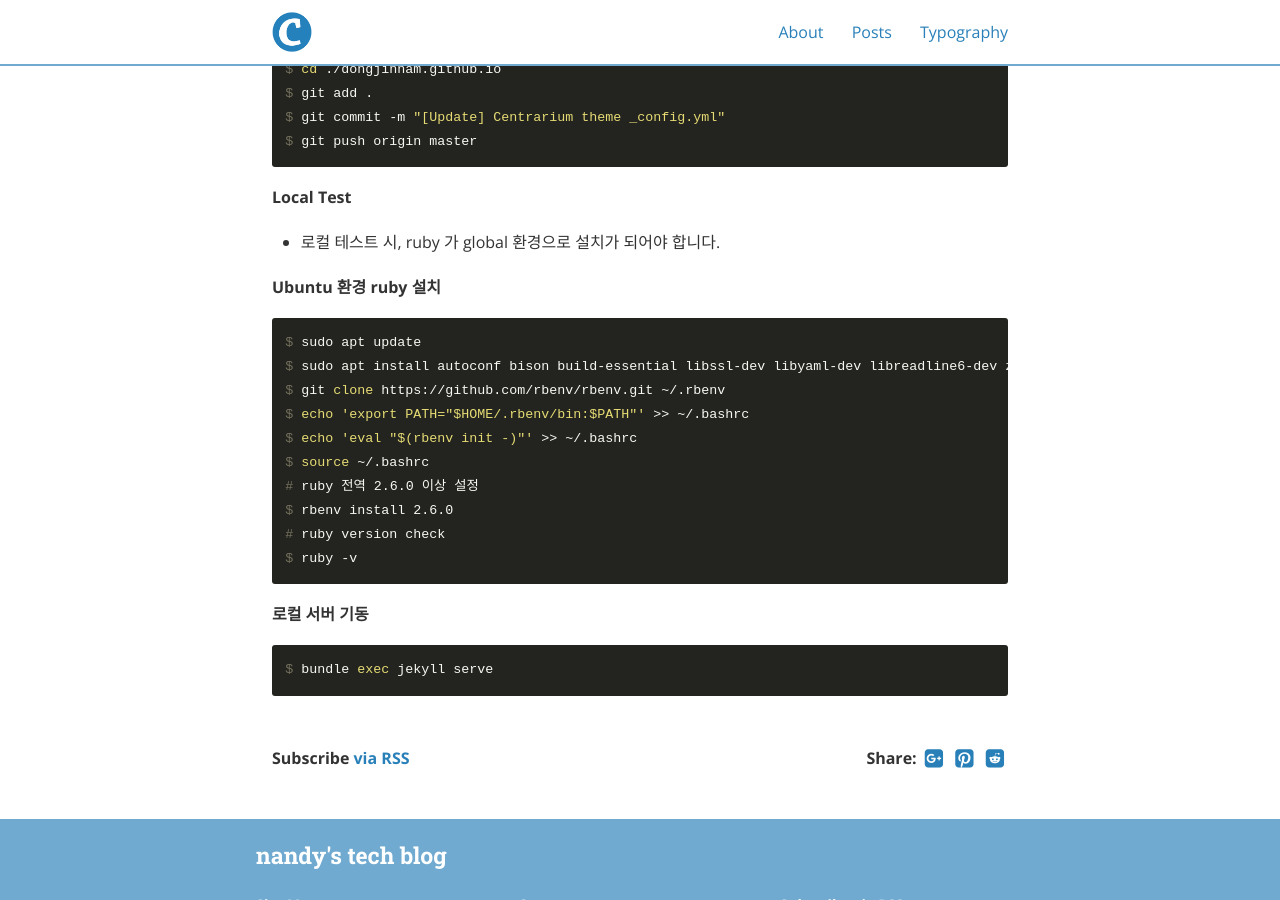
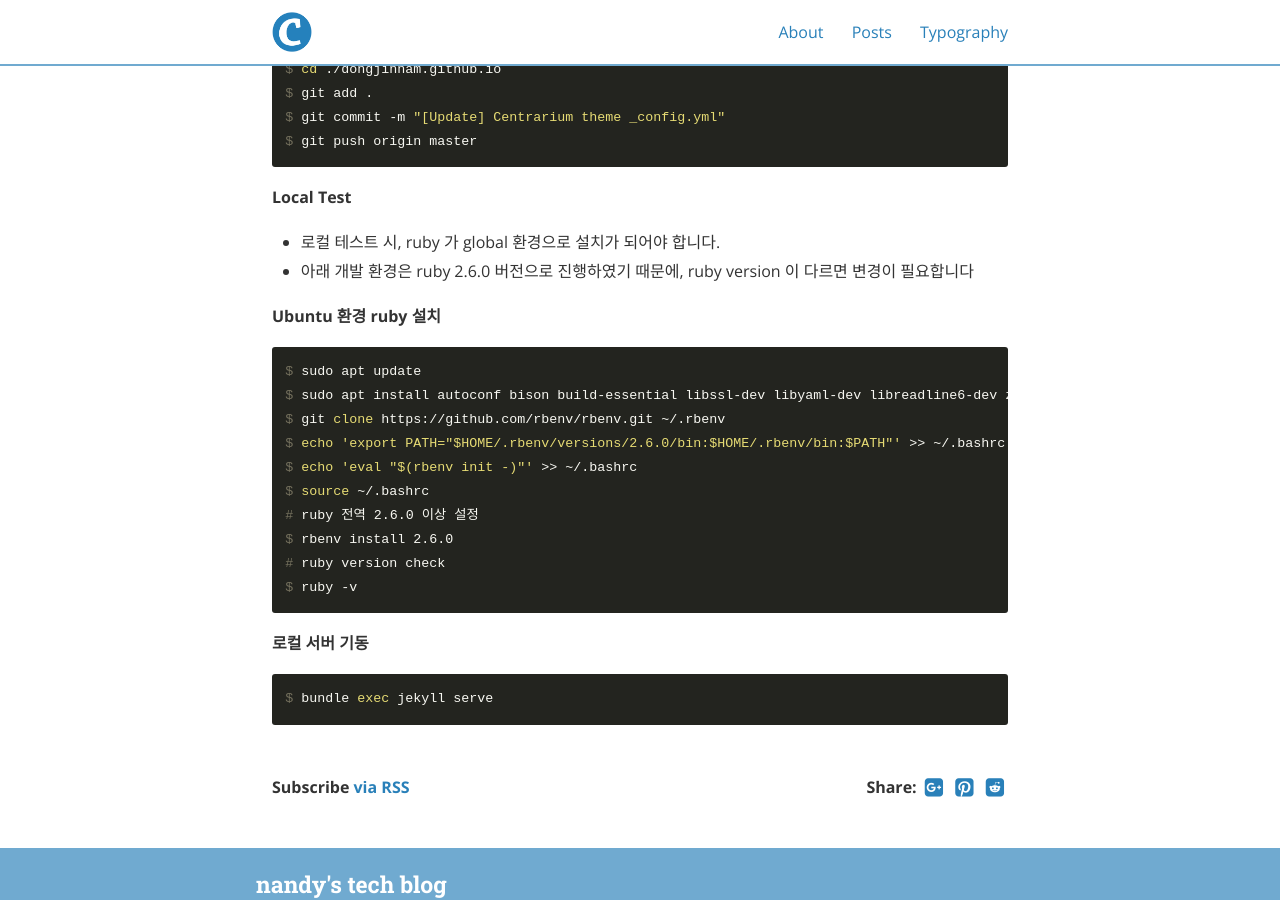
Before and after one commit to DongJinNam/dongjinnam.github.io, a Jekyll site: the page built from _posts/2020-11-03-devtips-howtomakeblog.markdown, in a window 1280 px wide and 900 px high, scrolled down 983 px. Built offline with Jekyll 4.4.1, drawn with Linux system fonts in a browser that asks for light colours; nearby versions of some CDN libraries.

Commit message:
[Update] howtomakeblog.md

```diff
--- a/_posts/2020-11-03-devtips-howtomakeblog.markdown
+++ b/_posts/2020-11-03-devtips-howtomakeblog.markdown
@@ -52,6 +52,7 @@ $ git push origin master
 **Local Test**
 
 * 로컬 테스트 시, ruby 가 global 환경으로 설치가 되어야 합니다.
+* 아래 개발 환경은 ruby 2.6.0 버전으로 진행하였기 때문에, ruby version 이 다르면 변경이 필요합니다
 
 **Ubuntu 환경 ruby 설치**
 
@@ -59,7 +60,7 @@ $ git push origin master
 $ sudo apt update
 $ sudo apt install autoconf bison build-essential libssl-dev libyaml-dev libreadline6-dev zlib1g-dev libncurses5-dev libffi-dev libgdbm5 libgdbm-dev
 $ git clone https://github.com/rbenv/rbenv.git ~/.rbenv
-$ echo 'export PATH="$HOME/.rbenv/bin:$PATH"' >> ~/.bashrc
+$ echo 'export PATH="$HOME/.rbenv/versions/2.6.0/bin:$HOME/.rbenv/bin:$PATH"' >> ~/.bashrc
 $ echo 'eval "$(rbenv init -)"' >> ~/.bashrc
 $ source ~/.bashrc
 # ruby 전역 2.6.0 이상 설정
```
